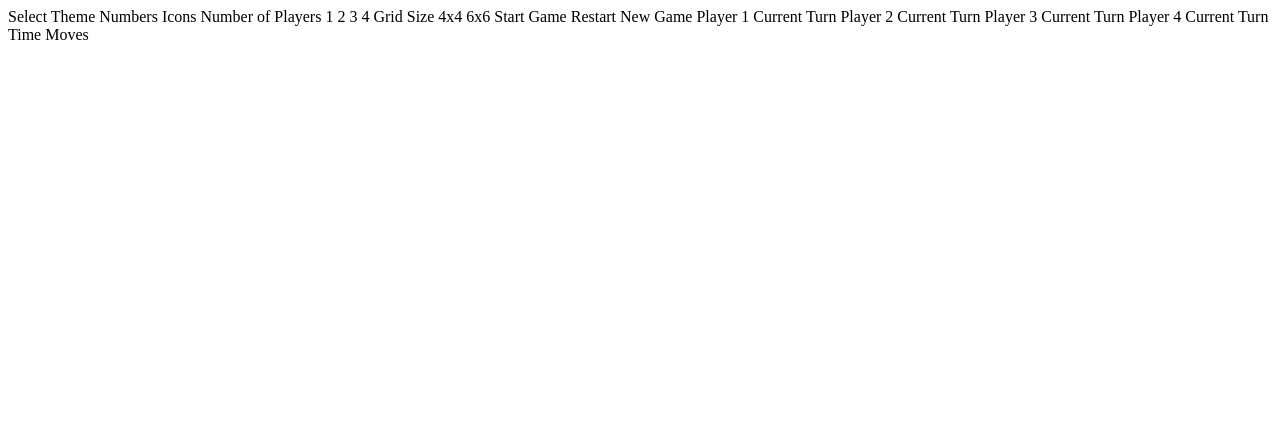
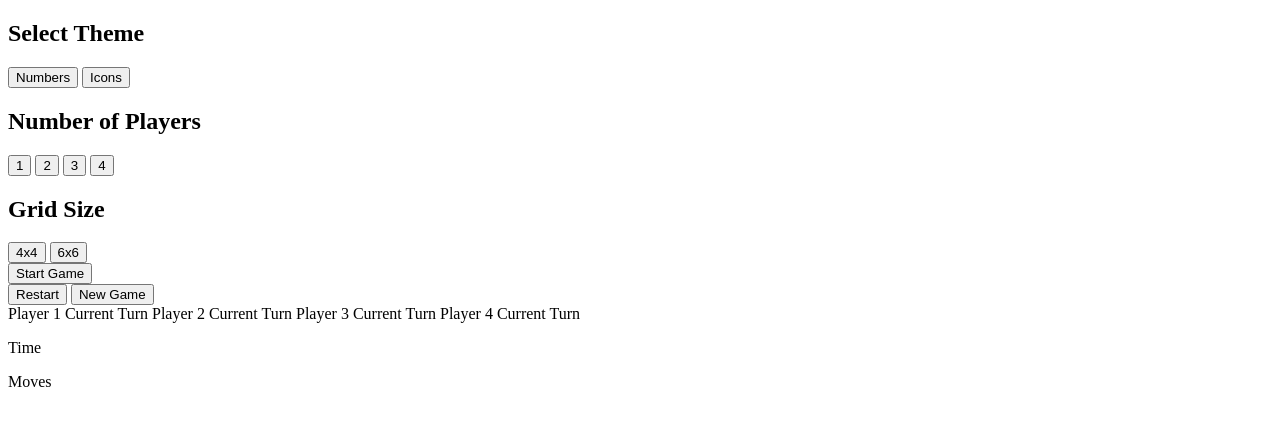
Before and after one commit to NubelityReact/memory-game, a website: page src/index.html in a window 1280 px wide. Drawn offline with Linux system fonts and the light colour scheme.

Commit message:
adding html, migrating...

```diff
--- a/src/index.html
+++ b/src/index.html
@@ -11,29 +11,45 @@
 <body>
 
   <!-- Game setup start -->
+<div>
+  <section>
+    <h2>Select Theme</h2>
+    <button>Numbers</button>
+    <button>Icons</button>
+  </section>
 
-  Select Theme
-  Numbers
-  Icons
 
+<section>
+
+<h2>
   Number of Players
-  1
-  2
-  3
-  4
+</h2>
+  <button>1</button>
+  <button>2</button>
+  <button>3</button>
+  <button>4</button>
+</section>
 
-  Grid Size
-  4x4
-  6x6
+<section>
 
-  Start Game
+  <h2>
+    Grid Size
+  </h2>
+  <button>4x4</button>
+  <button>6x6</button>
+</section>
 
+  <button>
+    Start Game
+  </button>
+</div>
   <!-- Game setup end -->
 
   <!-- Game board start -->
-
-  Restart
-  New Game
+<div>
+  <button>Restart</button>
+  <button>New Game</button>
+</div>
 
   <!-- Multiplayer scores start -->
 
@@ -57,11 +73,17 @@
 
   <!-- Solo game time and moves counter start -->
 
-  Time
+<div>
   <!-- Time elapsed -->
+  <p>Time</p>
+  <p id="time-elapsed"></p>
+</div>
 
-  Moves
+<div>
   <!-- Moves total -->
+  <p>Moves</p>
+  <p id="moves"></p>
+</div>
 
   <!-- Solo game time and moves counter end -->
 
```
